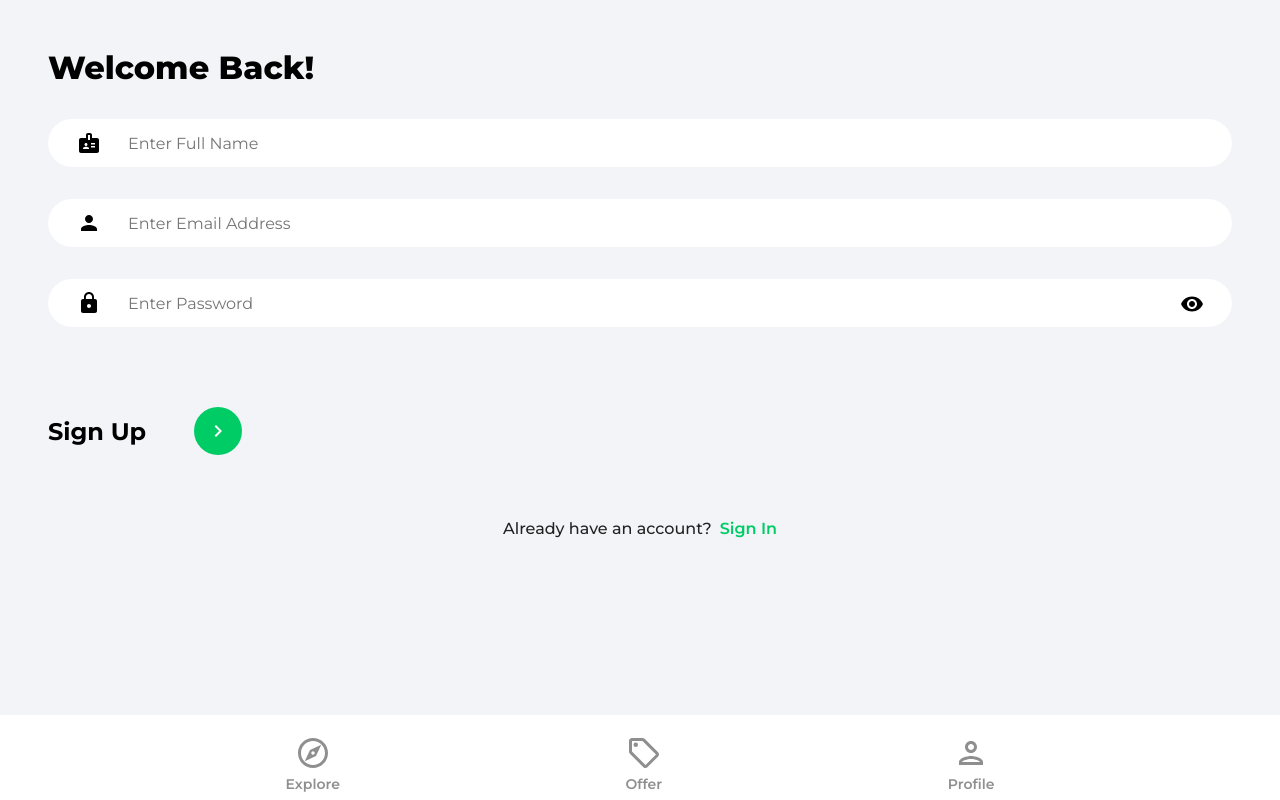
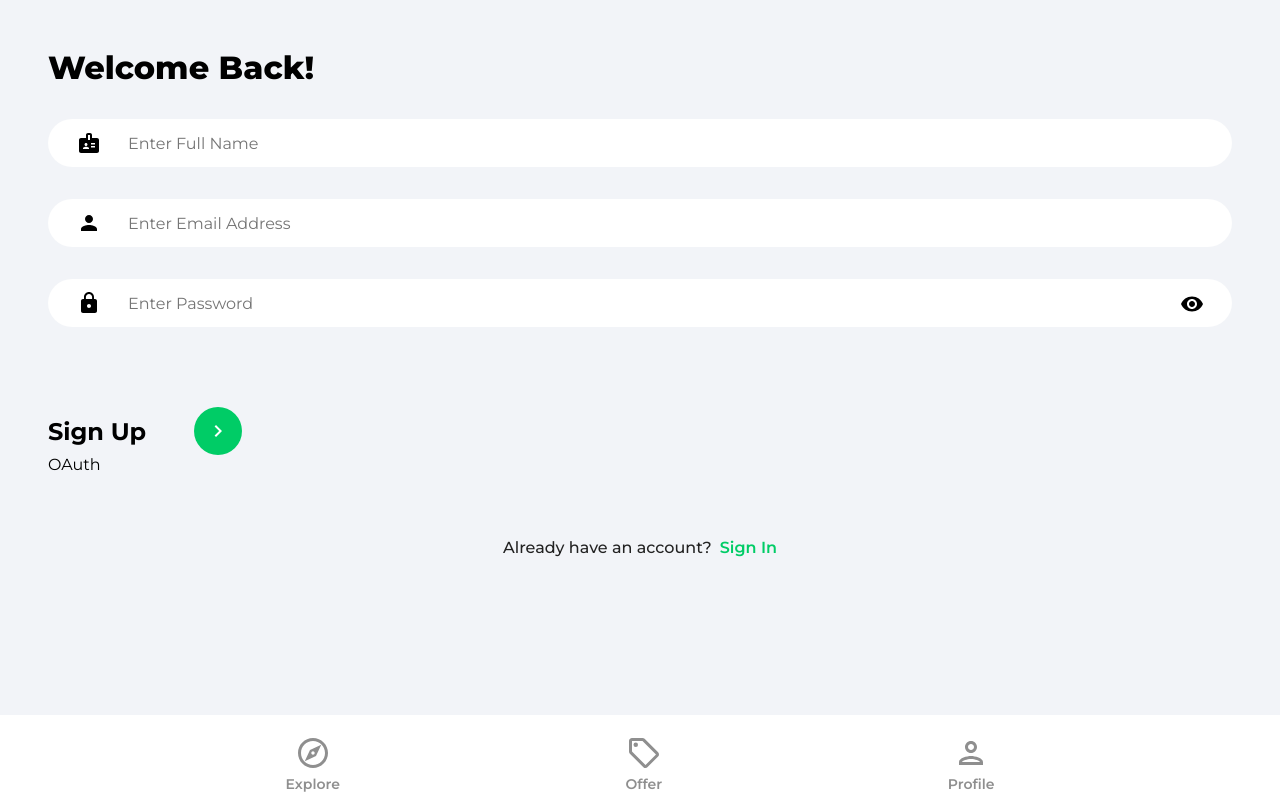
Before and after one commit to it27427/house-marketplace-app, a React (Vite) app: page /sign-up in a window 1280 px wide. Built offline with nearby package versions, Linux system fonts and the light colour scheme.

Commit message:
OAuth imported in SignIn and SignUp Pages

```diff
--- a/src/pages/SignIn.jsx
+++ b/src/pages/SignIn.jsx
@@ -4,6 +4,7 @@ import { getAuth, signInWithEmailAndPassword } from 'firebase/auth';
 import { toast } from 'react-toastify';
 import { ReactComponent as ArrowRightIcon } from '@/assets/images/svg/keyboardArrowRightIcon.svg';
 import visibilityIcon from '@/assets/images/svg/visibilityIcon.svg';
+import OAuth from '@/components/OAuth';
 
 const SignIn = () => {
   const [showPassword, setShowPassword] = useState(false);
@@ -92,6 +93,8 @@ const SignIn = () => {
           </form>
 
           {/* GOOGLE oAUTH */}
+          <OAuth />
+
           <div className='authtext'>
             <span className='signtext'>Don't have any account?</span>
 
--- a/src/pages/SignUp.jsx
+++ b/src/pages/SignUp.jsx
@@ -10,6 +10,7 @@ import { db } from '@/firebase.config';
 import { toast } from 'react-toastify';
 import { ReactComponent as ArrowRightIcon } from '@/assets/images/svg/keyboardArrowRightIcon.svg';
 import visibilityIcon from '@/assets/images/svg/visibilityIcon.svg';
+import OAuth from '@/components/OAuth';
 
 const SignUp = () => {
   const [showPassword, setShowPassword] = useState(false);
@@ -113,6 +114,8 @@ const SignUp = () => {
           </form>
 
           {/* GOOGLE oAUTH */}
+          <OAuth />
+
           <div className='authtext'>
             <span className='signtext'>Already have an account?</span>
 
```
